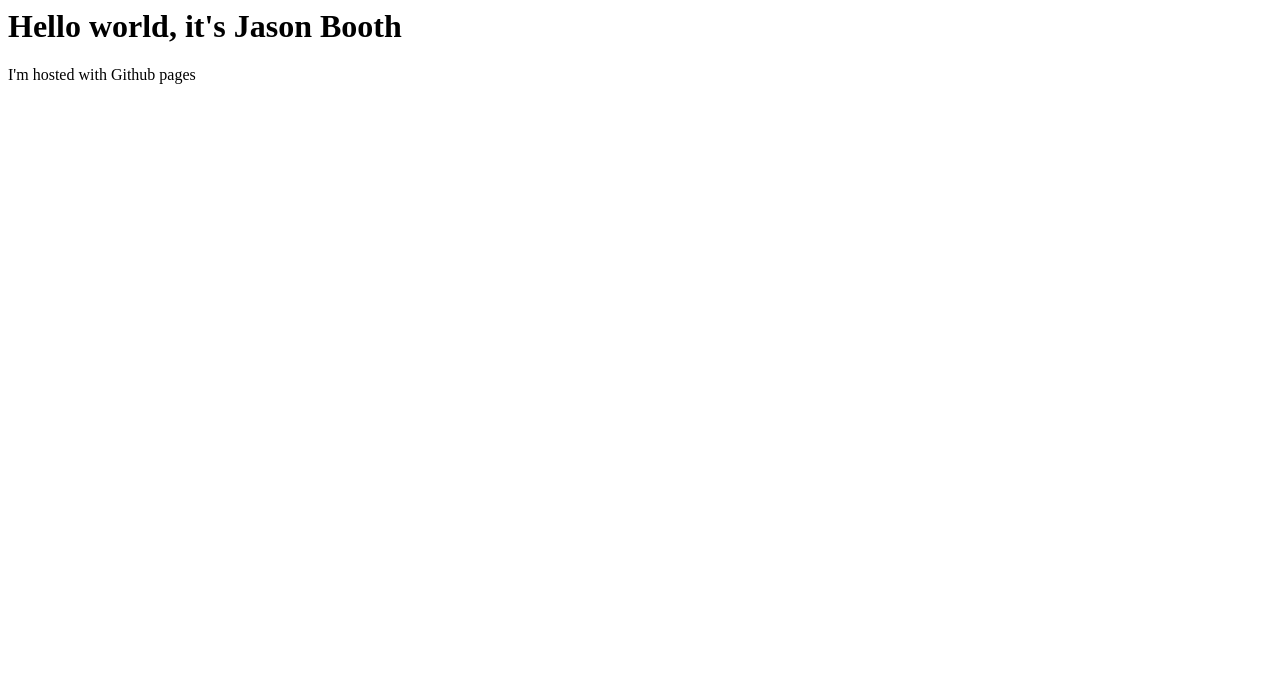
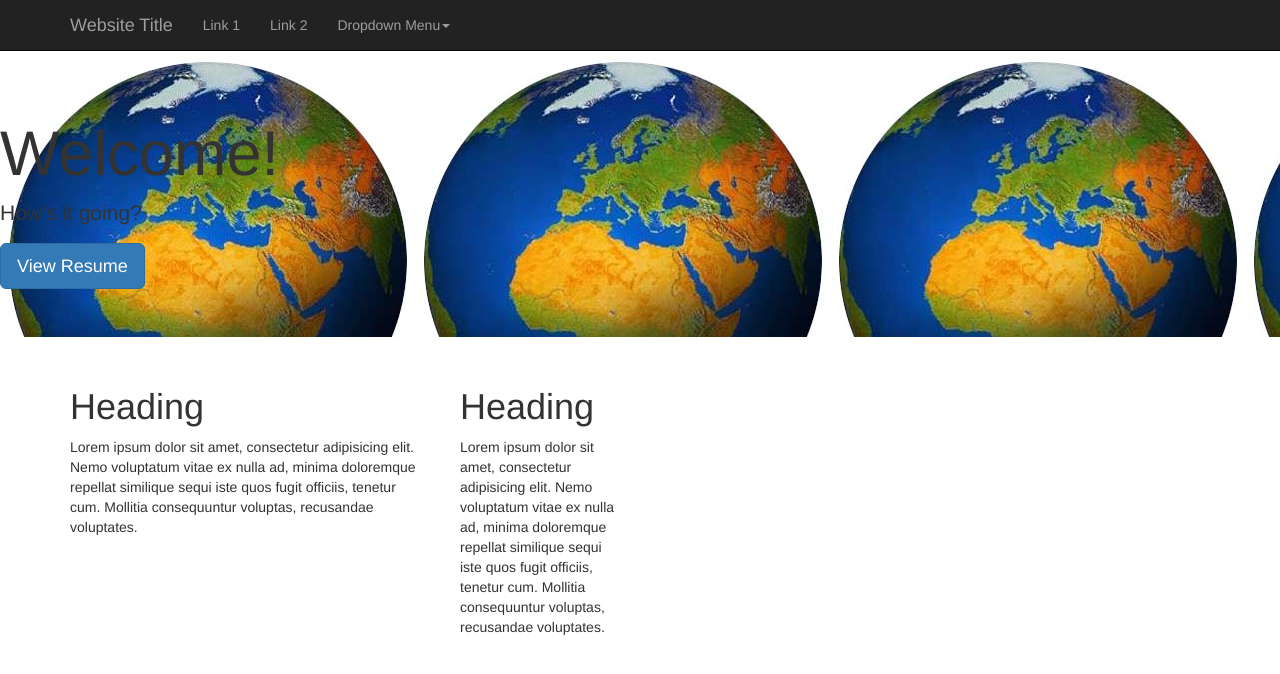
Before and after one commit to jaybooth4/HackMIT, a plain HTML site: page index.html in a window 1280 px wide. Drawn offline with nearby package versions, Linux system fonts and the light colour scheme.

Commit message:
Next commit

```diff
--- /dev/null
+++ b/css/landing.css
@@ -0,0 +1,9 @@
+.navbar {
+	margin: 0;
+}
+
+.jumbotron{
+	text-aling: center;
+	background-image: url(../img/world.jpg);
+	background size: cover;
+}
--- a/index.html
+++ b/index.html
@@ -1,9 +1,58 @@
 <html>
 <head>
-	<title>JasonBooth</title>
+	<title>Welcome!</title>
+	<!-- Latest compiled and minified CSS -->
+	<link rel="stylesheet" href="https://maxcdn.bootstrapcdn.com/bootstrap/3.3.5/css/bootstrap.min.css">
+	<link rel="stylesheet" href="css/landing.css">
 </head>
+<!--Navbar begins-->
+<div class="navbar navbar-inverse navbar-static-top ">
+  <div class="container">
+    <div class="navbar-header">
+    <a href="#" class="navbar-brand">Website Title</a>
+    <button class="navbar-toggle" data-toggle="collapse" data-target=".navHeaderCollapse">
+      <span class="icon-bar"></span>
+      <span class="icon-bar"></span>
+      <span class="icon-bar"></span>
+    </button></div>
+    <div class="collapse navbar-collapse navHeaderCollapse">
+      <ul class="nav navbar-nav navbar-left">
+        <li><a href="test.html">Link 1</a></li>
+        <li><a href="#">Link 2</a></li>
+        <li class="dropdown">
+          <a href="#" class="dropdown-toggle" data-toggle="dropdown">Dropdown Menu<b class="caret"></b></a>
+          <ul class="dropdown-menu">
+            <li><a href="">Drop 1</a></li>
+            <li><a href="">Drop 2</a></li>
+          </ul>
+        </li>
+      </ul>
+    </div>
+  </div>
+</div>
+<!--Navbar ends-->
 <body>
-	<h1>Hello world, it's Jason Booth</h1>
-	<p>I'm hosted with Github pages</p>
+	<div class="jumbotron">
+		<h1 class="fade-me">Welcome!</h1>
+		<p>How's it going?</p>
+		<a class="btn btn-primary btn-lg" href="img/resume.pdf" role="button">View Resume</a>
+	</div>
+	<div class="container">
+		<div class="row">
+			<div class="col-md-4">
+				<h1>Heading</h1>
+				<p>Lorem ipsum dolor sit amet, consectetur adipisicing elit. Nemo voluptatum vitae ex nulla ad, minima doloremque repellat similique sequi iste quos fugit officiis, tenetur cum. Mollitia consequuntur voluptas, recusandae voluptates.</p>
+			</div>
+			<div class="col-md-2">
+				<h1>Heading</h1>
+				<p>Lorem ipsum dolor sit amet, consectetur adipisicing elit. Nemo voluptatum vitae ex nulla ad, minima doloremque repellat similique sequi iste quos fugit officiis, tenetur cum. Mollitia consequuntur voluptas, recusandae voluptates.</p>
+				</div>
+			</div>
+		</div>
+	</div>
+	<!-- JavaScript's jQuery library is also necessary for Bootstrap-->
+	<script src='http://cdnjs.cloudflare.com/ajax/libs/jquery/2.1.3/jquery.min.js'></script>
+	<!-- Latest compiled and minified JavaScript for Bootstrap-->
+	<script src="https://maxcdn.bootstrapcdn.com/bootstrap/3.3.5/js/bootstrap.min.js"></script>
 </body>
 </html>
--- /dev/null
+++ b/js/landing.js
@@ -0,0 +1,4 @@
+$(document).ready(function(){
+  $(".fade-me").hide();
+  $(".fade-me").fadeToggle("slow");
+});
```
Also changed, not shown: test.html (added, +27 -0 lines), img/World.jpg (added), portfolio.html (added), 1 other file.
